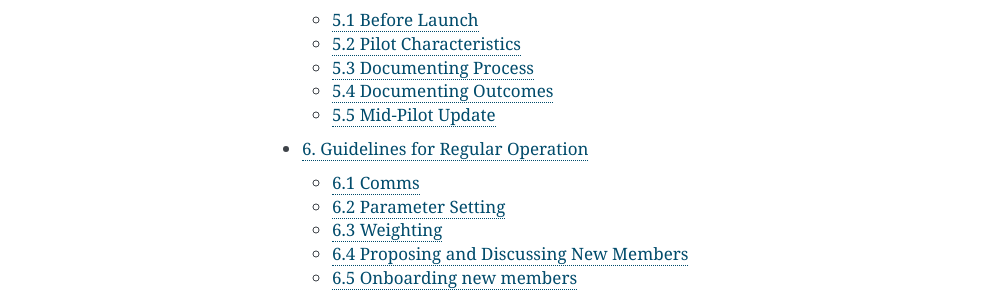
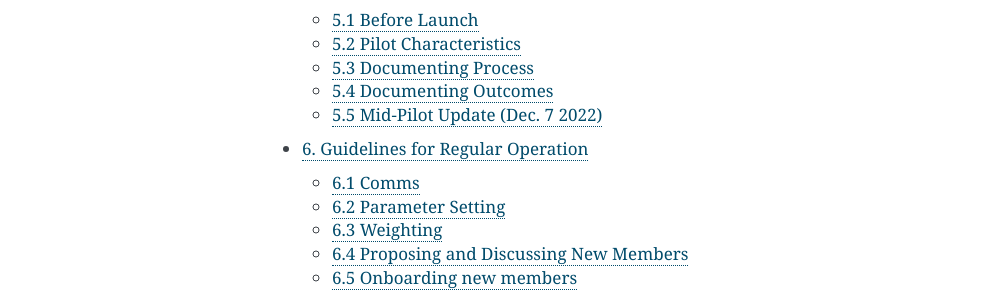
Before and after one commit to protocolguild/documentation, a Sphinx documentation site: the page built from docs/index.rst, in a window 1280 px wide. Shown: the part 1487-1780 px from the top of the page, without its empty margins (148-1140 px from the left). Built offline with Sphinx 7.4.7, drawn with Linux system fonts in a browser that asks for light colours; pages that are not in the unit, such as notebooks, are missing from menus.

Commit message:
add publishing date to header

```diff
--- a/docs/5-initial-pilot.md
+++ b/docs/5-initial-pilot.md
@@ -75,7 +75,7 @@ Throughout the pilot, special attention should be given to evaluating outcomes r
   - What frequency has someone's decision to join or remain in core protocol work cited the Guild as a compelling benefit?
   - Have any Guild members participated in mentorship programs to support diverse array of future contributors?
 
-## 5.5 Mid-Pilot Update
+## 5.5 Mid-Pilot Update (Dec. 7 2022)
 
 With the Protocol Guild’s 1-year pilot just about halfway done, we wanted to share an update on how the pilot is going, and what’s next. But first, a quick reminder of what this is all about:
 
```
